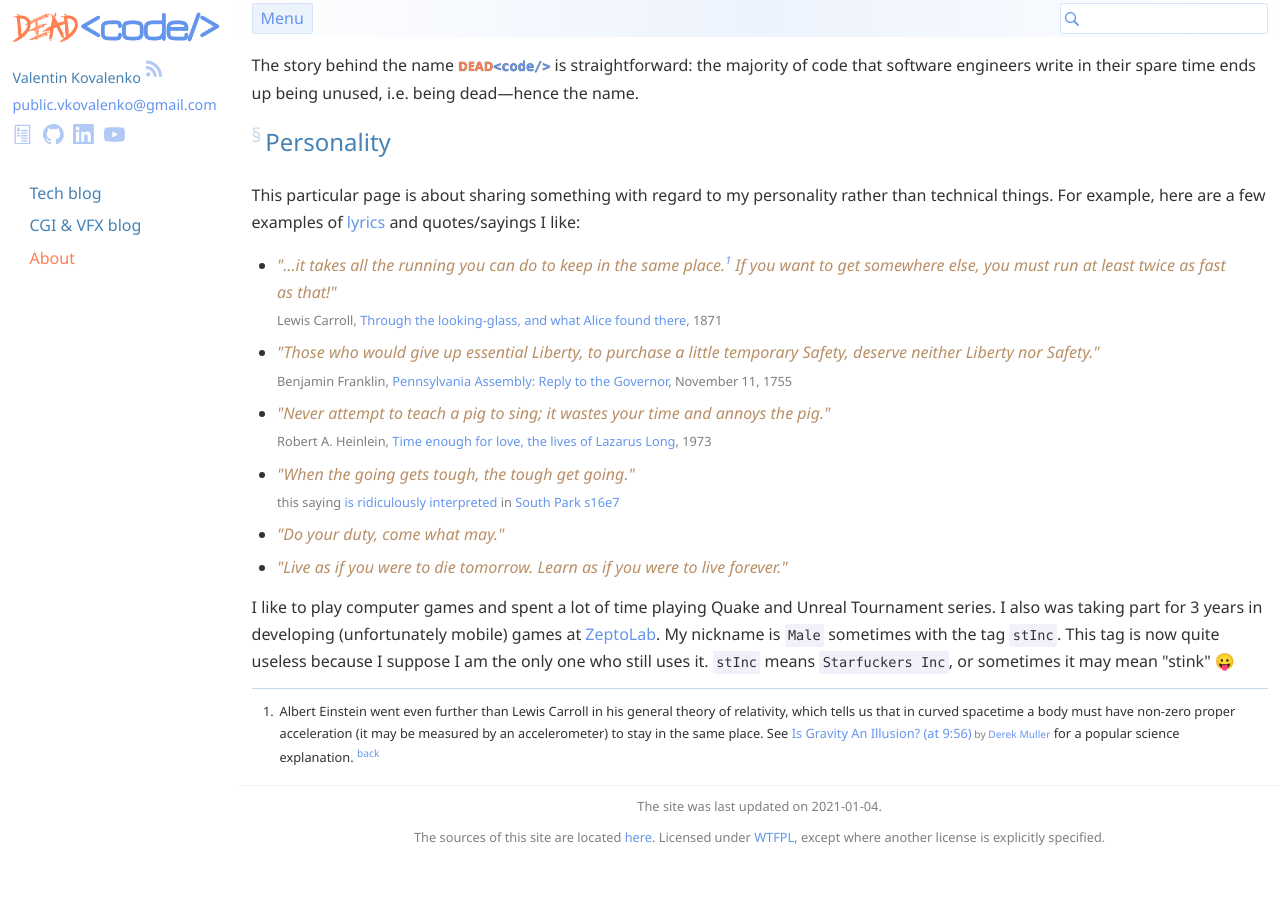
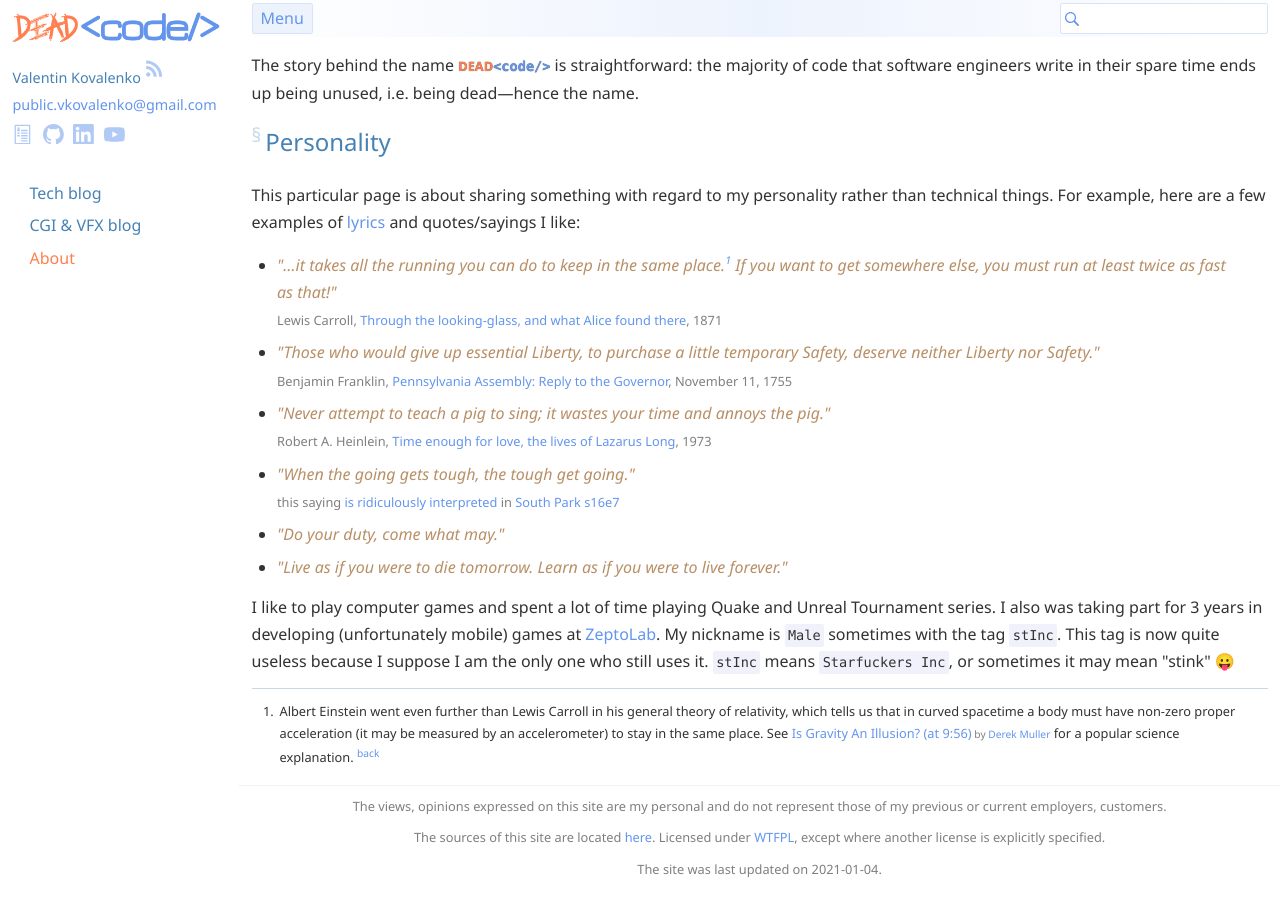
Before and after one commit to stIncMale/stincmale.github.io, a Jekyll site: the page built from index.markdown, in a window 1280 px wide and 900 px high, scrolled down 571 px. Built offline with Jekyll 4.4.1, drawn with Linux system fonts in a browser that asks for light colours; before the commit the page ends 1440 px from its top, so only the background shows below that.

Commit message:
Add free opinion disclaimer to footer.markdown

```diff
--- a/_includes/footer.markdown
+++ b/_includes/footer.markdown
@@ -1,9 +1,12 @@
 {% include common-links-abbreviations.markdown %}
 
 <footer>
-  <p>The site was last updated on {{ site.time | date: "%Y-%m-%d" }}.</p>
+  <p>
+    The views, opinions expressed on this site are my personal and do not represent those of my previous or current employers, customers.
+  </p>
   <p>
     The sources of this site are located <a href="https://github.com/stIncMale/stincmale.github.io">here</a>.
     Licensed under <a href="http://www.wtfpl.net/">WTFPL</a>, except where another license is explicitly specified.
   </p>
+  <p>The site was last updated on {{ site.time | date: "%Y-%m-%d" }}.</p>
 </footer>
```
